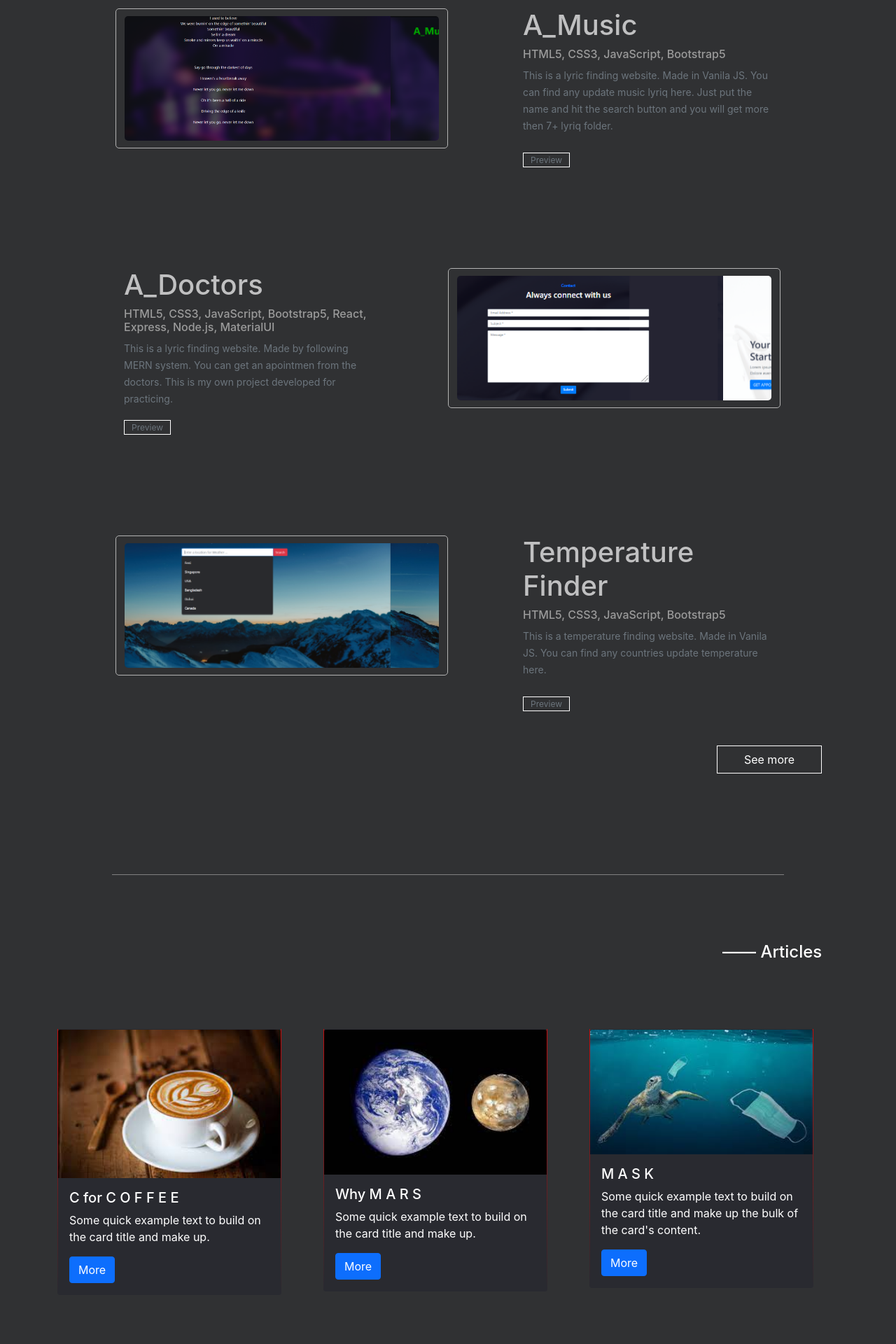
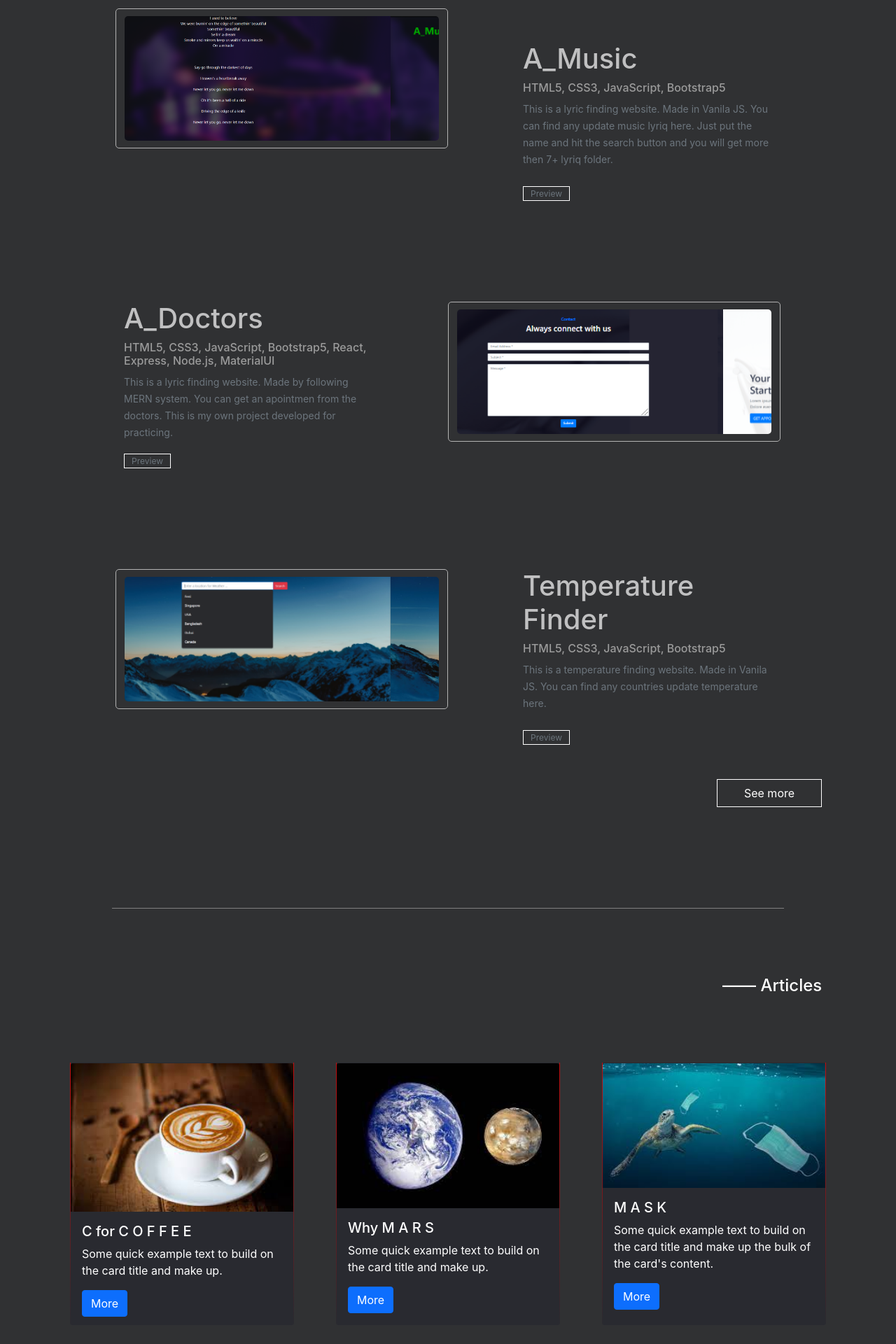
Before and after one commit to Imtious-coder/My_Portfolio, a React (Create React App) app: page / in a window 1280 px wide. Shown: the part 756-2676 px from the top of the page at 70% size. Built offline with nearby package versions, Linux system fonts and the light colour scheme.

Commit message:
Bug fixed successfuly

```diff
--- a/src/Components/Home/Articles/Articles.css
+++ b/src/Components/Home/Articles/Articles.css
@@ -2,6 +2,7 @@
     background-color: rgba(17, 17, 41, 0.205);
     color: white;
     width: 20rem;
+    height: 375px;
     border-width: 1px;
     border-image: linear-gradient(to bottom, rgba(255, 0, 0, 0.733), rgba(0, 0, 0, 0)) 1 100%;
 }
--- a/src/Components/Home/Articles/Articles.js
+++ b/src/Components/Home/Articles/Articles.js
@@ -17,9 +17,9 @@ const Articles = () => {
                 </div>
             </section>
 
-            <section className="container pb-5">
+            <section className="container">
                 <div className="row">
-                    <div className="col-md-4 hvr-wobble-vertical">
+                    <div className="col-md-4 col-sm-12 pb-5 hvr-wobble-vertical d-flex justify-content-center">
                         <div class="card Articles">
                             <img src={coffee} class="card-img-top" alt="..." />
                             <div class="card-body">
@@ -30,7 +30,7 @@ const Articles = () => {
                         </div>
                     </div>
 
-                    <div className="col-md-4 hvr-wobble-vertical">
+                    <div className="col-md-4 pb-5 hvr-wobble-vertical d-flex justify-content-center">
                         <div class="card Articles">
                             <img src={E} class="card-img-top" alt="..." />
                             <div class="card-body">
@@ -41,7 +41,7 @@ const Articles = () => {
                         </div>
                     </div>
 
-                    <div className="col-md-4">
+                    <div className="col-md-4 d-flex justify-content-center">
                         <div class="card Articles hvr-wobble-vertical">
                             <img src={Mask} class="card-img-top " alt="..." />
                             <div class="card-body">
--- a/src/Components/Home/Projects/Projects.js
+++ b/src/Components/Home/Projects/Projects.js
@@ -18,7 +18,7 @@ const Projects = () => {
             <h4 className="text-white mt-5 mb-5 pb-5">Projects ——</h4>
             <div className="row pb-5">
                 <div className="col-md-1"></div>
-                <div className="col-md-5 hvr-shadow-radial hvr-grow ImageBG">
+                <div className="col-md-5 col-sm-12 hvr-shadow-radial hvr-grow ImageBG">
                     <div style={{ width: '100%', height: '100%', paddingTop: '10px', paddingBottom: '10px' }} id="carouselExampleInterval" class="carousel slide" data-bs-ride="carousel">
                         <div style={{ width: '100%', height: '100%', borderRadius: '5px' }} class="carousel-inner">
                             <div class="carousel-item active" data-bs-interval="2000">
@@ -34,7 +34,7 @@ const Projects = () => {
                     </div>
                 </div>
                 <div className="col-md-1"></div>
-                <div className="col-md-4 hvr-bob Details">
+                <div className="col-md-4 col-sm-12 pt-5 hvr-bob Details">
                     <h1 className="H1">A_Music</h1>
                     <h6 className="H6">HTML5, CSS3, JavaScript, Bootstrap5</h6>
                     <small className="text-secondary">This is a lyric finding website. Made in Vanila JS. You can find any update music lyriq here.
@@ -59,7 +59,7 @@ const Projects = () => {
                     </div>
                 </div>
 
-                <div className="col-md-1"></div>
+                <div className="col-md-1 pb-5 pt-3"></div>
                 <div className="col-md-5 hvr-shadow-radial hvr-grow ImageBG">
                     <div style={{ width: '100%', height: '100%', paddingTop: '10px', paddingBottom: '10px' }} id="carouselExampleInterval" class="carousel slide" data-bs-ride="carousel">
                         <div style={{ width: '100%', height: '100%', borderRadius: '5px' }} class="carousel-inner">
@@ -79,7 +79,7 @@ const Projects = () => {
 
             <div className="row mt-5 pt-5 pb-5">
                 <div className="col-md-1"></div>
-                <div className="col-md-5 hvr-shadow-radial hvr-grow ImageBG">
+                <div className="col-md-5 hvr-shadow-radial mb-5 hvr-grow ImageBG">
                     <div style={{ width: '100%', height: '100%', paddingTop: '10px', paddingBottom: '10px' }} id="carouselExampleInterval" class="carousel slide" data-bs-ride="carousel">
                         <div style={{ width: '100%', height: '100%', borderRadius: '5px' }} class="carousel-inner">
                             <div class="carousel-item active" data-bs-interval="2000">
```
